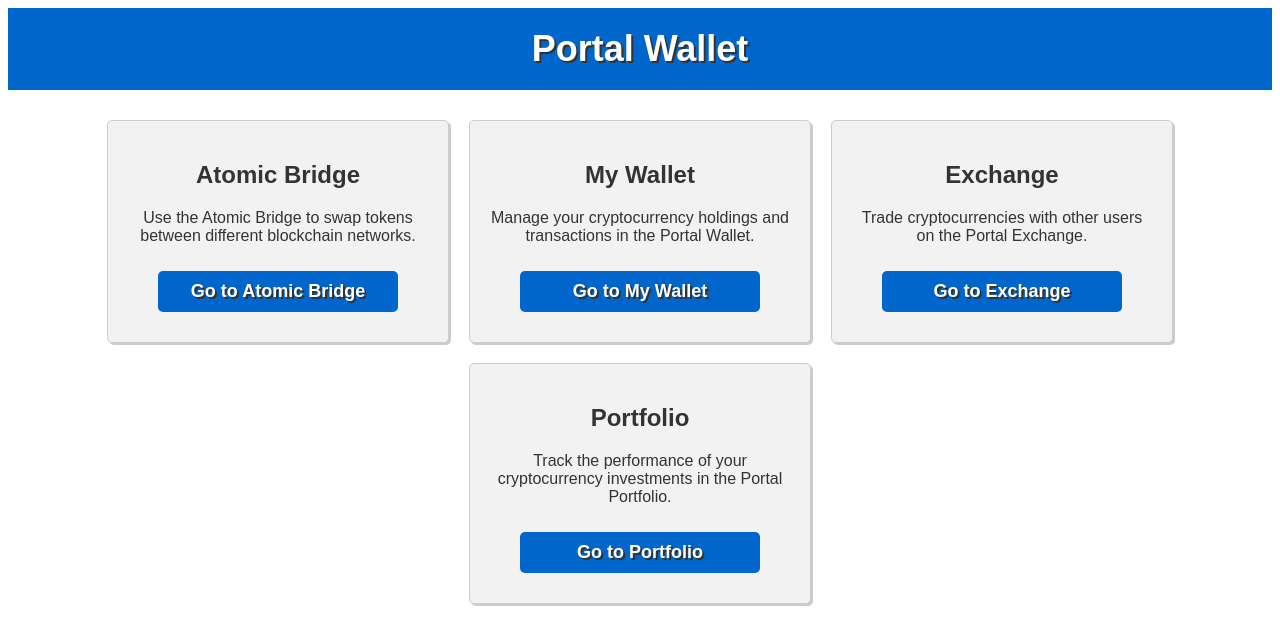
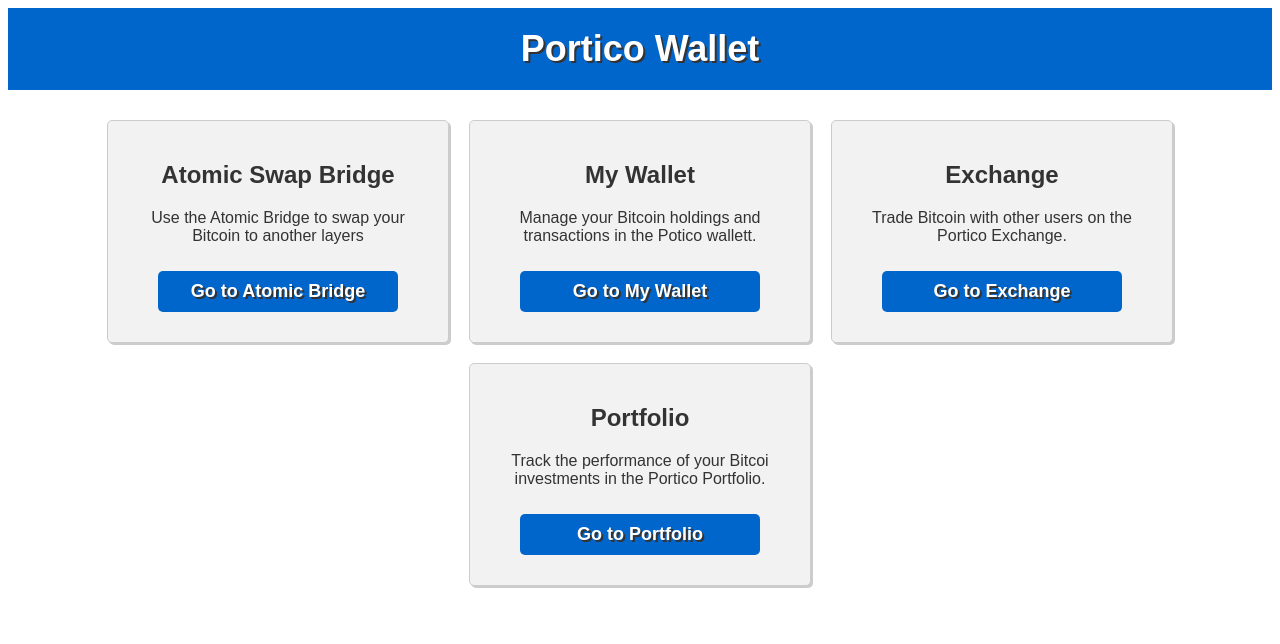
Before and after one commit to 22388o/PortalWallet, a plain HTML site: page index.html in a window 1280 px wide. Drawn offline with Linux system fonts and the light colour scheme.

Commit message:
Update index.html

```diff
--- a/index.html
+++ b/index.html
@@ -116,32 +116,32 @@
   <body>
     <!-- Define the header section of the page -->
     <header>
-      <h1>Portal Wallet</h1>
+      <h1>Portico Wallet</h1>
     </header>
     <!-- Define the main content area of the page -->
     <main>
       <!-- Define the Atomic Bridge box -->
       <div class="box">
-        <h2>Atomic Bridge</h2>
-        <p>Use the Atomic Bridge to swap tokens between different blockchain networks.</p>
+        <h2>Atomic Swap Bridge</h2>
+        <p>Use the Atomic Bridge to swap your Bitcoin to another layers</p>
         <button class="button-atomic-bridge">Go to Atomic Bridge</button>
       </div>
       <!-- Define the My Wallet box -->
       <div class="box">
         <h2>My Wallet</h2>
-        <p>Manage your cryptocurrency holdings and transactions in the Portal Wallet.</p>
+        <p>Manage your Bitcoin holdings and transactions in the Potico wallett.</p>
         <button class="button-my-wallet">Go to My Wallet</button>
       </div>
       <!-- Define the Exchange box -->
       <div class="box">
         <h2>Exchange</h2>
-        <p>Trade cryptocurrencies with other users on the Portal Exchange.</p>
+        <p>Trade Bitcoin with other users on the Portico  Exchange.</p>
         <button class="button-exchange">Go to Exchange</button>
       </div>
       <!-- Define the Portfolio box -->
       <div class="box">
         <h2>Portfolio</h2>
-        <p>Track the performance of your cryptocurrency investments in the Portal Portfolio.</p>
+        <p>Track the performance of your Bitcoi investments in the Portico Portfolio.</p>
         <button class="button-portfolio">Go to Portfolio</button>
       </div>
     </main>
```
